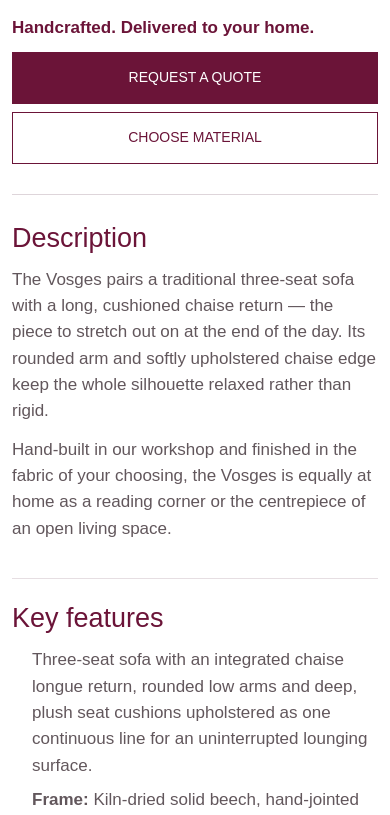
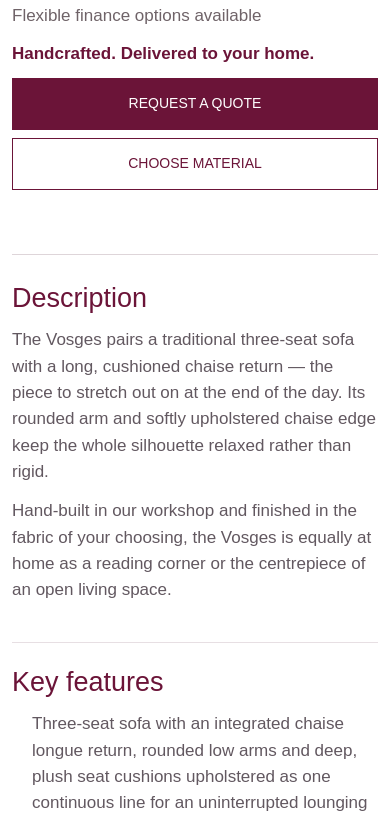
Before and after one commit to ahmedFayyazG/sofasbydaneen, a Next.js app: page /products/chaise-sofa in a window 390 px wide. Shown: the part 1182-1997 px from the top of the page. Built offline with nearby package versions, Linux system fonts and the light colour scheme; a web font is replaced by a local one.

Commit message:
Finalize mobile PDP order and restore full product details

```diff
--- a/app/products/[slug]/mobile-pdp-order.css
+++ b/app/products/[slug]/mobile-pdp-order.css
@@ -1,29 +1,43 @@
-.dfs-mobile-reassurance{display:none}
+.dfs-mobile-heading,.dfs-mobile-options,.dfs-mobile-reassurance,.dfs-mobile-full-details{display:none}
 
 @media(max-width:640px){
   .dfs-pdp-shell{display:flex!important;flex-direction:column!important;gap:0!important;padding:0 14px!important;margin-bottom:45px!important}
   .dfs-gallery-column{order:1!important;width:100%!important}
-  .dfs-buy-column{order:2!important;position:static!important;display:block!important;width:100%!important;margin-top:0!important}
+  .dfs-desktop-buy{display:none!important}
   .dfs-sale-banner{display:none!important}
+
+  .dfs-mobile-heading{display:block!important;margin:8px 0 18px!important}
+  .dfs-mobile-heading h1{font-family:Melodrama,Georgia,serif;font-size:30px!important;line-height:1.08!important;font-weight:500;color:var(--burgundy);margin:0 0 10px!important}
+  .dfs-mobile-heading p{font-size:17px!important;line-height:1.45!important;color:#6d6267;margin:0 0 10px!important}
+  .dfs-mobile-heading .dfs-stars{font-size:17px!important;line-height:1.4!important;margin:0 0 18px!important}
+  .dfs-mobile-heading .dfs-stars span{font-size:17px!important}
 
   .dfs-gallery-stage{margin-top:0!important}
   .dfs-gallery-tools{padding:12px 0 16px!important;border-bottom:0!important}
   .dfs-view-links{display:none!important}
   .dfs-desktop-details{display:none!important}
 
-  .dfs-mobile-reassurance{display:grid!important;grid-template-columns:repeat(3,minmax(0,1fr));border-top:1px solid #e8dfe3;border-bottom:1px solid #e8dfe3;margin:0!important;background:#fff}
+  .dfs-mobile-reassurance{display:grid!important;grid-template-columns:repeat(3,minmax(0,1fr));border-top:1px solid #e8dfe3;border-bottom:1px solid #e8dfe3;margin:0 0 22px!important;background:#fff}
   .dfs-mobile-reassurance>div{min-width:0;padding:17px 9px 16px;border-right:1px solid #e8dfe3}
   .dfs-mobile-reassurance>div:last-child{border-right:0}
   .dfs-mobile-reassurance b,.dfs-mobile-reassurance span{display:block}
   .dfs-mobile-reassurance b{font-size:13px;line-height:1.2;color:var(--burgundy);font-weight:600}
   .dfs-mobile-reassurance span{font-size:11px;line-height:1.35;color:#71666b;margin-top:5px}
 
-  .dfs-product-heading{margin:26px 0 18px!important}
-  .dfs-product-heading h1{font-size:30px!important;line-height:1.08!important;margin:0 0 10px!important}
-  .dfs-product-heading p{margin:0 0 10px!important}
-  .dfs-stars{margin-bottom:18px!important}
-  .dfs-option-card,.dfs-size-block{margin-bottom:10px!important}
-  .dfs-price-area{margin-top:18px!important;padding-top:16px!important}
-  .dfs-primary-action,.dfs-secondary-action{height:52px!important;font-size:14px!important}
-  .dfs-shortlist{display:none!important}
+  .dfs-mobile-options{display:block!important}
+  .dfs-mobile-options .dfs-option-card,.dfs-mobile-options .dfs-size-block{margin-bottom:10px!important}
+  .dfs-mobile-options .dfs-price-area{margin-top:18px!important;padding-top:16px!important}
+  .dfs-mobile-options .dfs-primary-action,.dfs-mobile-options .dfs-secondary-action{height:52px!important;font-size:14px!important}
+
+  .dfs-mobile-full-details{display:block!important;margin-top:34px!important;border-top:1px solid #ded5d9!important}
+  .dfs-mobile-full-details section{padding:25px 0!important;border-bottom:1px solid #e7dfe3!important}
+  .dfs-mobile-full-details h2{font-family:Melodrama,Georgia,serif;font-size:27px!important;line-height:1.1!important;font-weight:500!important;color:var(--burgundy)!important;margin:0 0 14px!important}
+  .dfs-mobile-full-details p,.dfs-mobile-full-details li{font-size:17px!important;line-height:1.55!important;color:#625860!important}
+  .dfs-mobile-full-details p{margin:0 0 13px!important}
+  .dfs-mobile-full-details ul{padding-left:20px!important;margin:0!important}
+  .dfs-mobile-full-details li+li{margin-top:8px!important}
+  .dfs-mobile-full-details section>img{display:block;width:100%!important;height:210px!important;object-fit:contain!important;background:#faf8f6!important;margin:0 0 14px!important}
+  .dfs-mobile-detail-row{display:flex!important;justify-content:space-between!important;gap:16px!important;padding:12px 0!important;margin:0!important;border-bottom:1px solid #eee7ea!important}
+  .dfs-mobile-detail-row b{color:#33292e!important;font-weight:600!important}
+  .dfs-mobile-detail-row span{text-align:right!important}
 }
```
